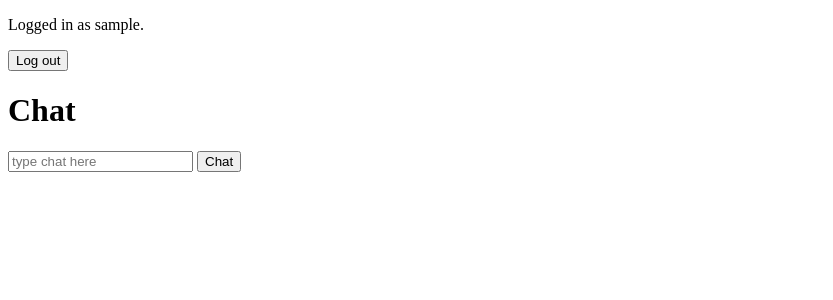
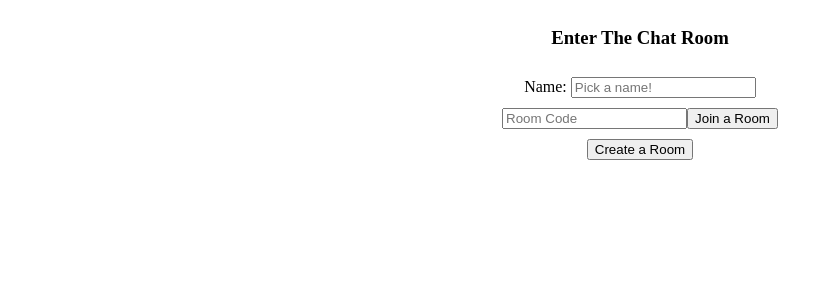
Before and after one commit to Matthew-Berthoud/bert-poker, a Flask app: page / in a window 1280 px wide. Shown: the top 300 px of the page, without its empty margins (0-833 px from the left). Run offline with Flask 3, Linux system fonts and the light colour scheme; the visitor is signed in with stand-in values (Sample User, id 1); some libraries are stand-ins or nearby versions.

Commit message:
twt stuff

```diff
--- a/app.py
+++ b/app.py
@@ -1,5 +1,5 @@
 from flask import Flask, redirect, render_template, request, session, url_for
-from flask_socketio import SocketIO, emit, send
+from flask_socketio import SocketIO, emit, send, join_room, leave_room
 from werkzeug.middleware.proxy_fix import ProxyFix
 
 app = Flask(__name__)
@@ -15,14 +15,13 @@ messages = []
 
 @app.route('/', methods=['GET', 'POST'])
 def index():
+    return render_template('home.html')
     if request.method == 'POST':
-        form_value = request.form.get("submit_button")
-        if form_value == "Log out":
-            return redirect(url_for('logout'))
-        elif form_value == "Chat":
-            message = session["username"] + ": " + request.form.get("chat_message")
-            messages.append(message)
-            return redirect(url_for('index'))
+        print("hello")
+        message = session["username"] + ": " + request.form.get("chat_message")
+        messages.append(message)
+        return render_template('index.html', messages=messages)
+
     if 'username' in session:
         return render_template('index.html', messages=messages)
     return redirect(url_for('login'))
@@ -41,15 +40,15 @@ def logout():
 
 @socketio.on('message')
 def chat_message(data):
-    print('received chat message: ' + str(data))
-
-@socketio.on('json')
-def handle_chat_json(data):
-    print('received chat json: ' + data)
+    send('received chat message: ' + str(data), broadcast=True)
 
 @socketio.on('connect')
 def handle_socket_connect():
-    send('Somebody else connected ' + str(session), broadcast=True)
+    send('Somebody connected ' + str(session), broadcast=True)
+
+@socketio.on('disconnect')
+def handle_socket_disconnect():
+    send('Somebody disconnected ' + str(session), broadcast=True)
 
 if __name__ == '__main__':
     socketio.run(app, port=4200, debug=True)
--- /dev/null
+++ b/static/css/styles.css
@@ -0,0 +1,22 @@
+.content {
+    display: flex;
+    align-items: center;
+    justify-content: center;
+}
+.buttons {
+    display: flex;
+    flex-direction: column;
+    align-items: center;
+    justify-content: center;
+    gap: 10px;
+}
+
+.join {
+    display: flex;
+    flex-direction: row;
+    width: 100%;
+}
+
+.create {
+    width=100%;
+}
--- /dev/null
+++ b/static/js/socketio.js
@@ -0,0 +1,22 @@
+document.addEventListener("DOMContentLoaded", () => {
+
+    var socket = io();
+
+    socket.on('connect', function() {
+        console.log("connected");
+    });
+
+    socket.on('message', (data) => {
+        console.log(data);
+    });
+
+    chat_message = document.getElementById("chat_message");
+    chat_button = document.getElementById("chat_button");
+
+
+    chat_button.addEventListener("click", () => {
+        console.log("clicked!")
+
+    });
+
+});
--- a/static/socketio.js
+++ /dev/null
@@ -1,9 +0,0 @@
-var socket = io();
-
-socket.on('connect', function() {
-    console.log("connected");
-});
-
-socket.on('message', (data) => {
-    console.log(data);
-});
--- /dev/null
+++ b/templates/home.html
@@ -0,0 +1,17 @@
+{% extends "layout.html" %}
+{% block content %}
+<form method="post" class="buttons">
+    <h3>Enter The Chat Room</h3>
+    <div>
+        <label>Name:</label>
+        <input type="text" placeholder="Pick a name!" name="name" value="{{name}}"/>
+    </div>
+    <div class="join">
+        <input type="text" placeholder="Room Code" name="code" value="{{code}}" />
+        <button type=submit" name="join">Join a Room</button>
+    </div>
+    <button type="submit" name="create" class="create-button">Create a Room</button>
+
+</form>
+
+{% endblock %}
--- a/templates/index.html
+++ b/templates/index.html
@@ -1,12 +1,8 @@
 {% extends "layout.html" %}
 
-{% block body %}
+{% block content %}
 
 <p>Logged in as {{ session["username"] }}.</p>
-
-<form method="post">
-    <input name="submit_button" type="submit" value="Log out" />
-</form>
 
 <h1>Chat</h1>
 
@@ -14,9 +10,9 @@
 <p>{{ message }}</p>
 {% endfor %}
 
-<form method="post">
+<form>
     <input name="chat_message" id="chat_message" type="text" placeholder="type chat here"/>
-    <input name="submit_button" type="submit" value="Chat" />
+    <input id="chat_button" type="submit", value="Send"/>
 </form>
 
 
--- a/templates/layout.html
+++ b/templates/layout.html
@@ -1,17 +1,22 @@
 <!DOCTYPE html>
 <html lang="en">
     <head>
+        <meta charset="UTF-8" />
         <title>BertPoker</title>
-    </head>
-    <body>
-        {% block body %}{% endblock %}
-
+        <link
+            rel="stylesheet"
+            href="{{ url_for('static', filename='css/styles.css') }}"
+        />
         <script
             src="https://cdnjs.cloudflare.com/ajax/libs/socket.io/4.0.1/socket.io.js"
             integrity="sha512-q/dWJ3kcmjBLU4Qc47E4A9kTB4m3wuTY7vkFJDTZKjTs8jhyGQnaUrxa0Ytd0ssMZhbNua9hE+E7Qv1j+DyZwA=="
             crossorigin="anonymous"
         ></script>
-        <script src="static/socketio.js"></script>
-
+    </head>
+    <body>
+        <div class="content">
+            {% block content %}{% endblock %}
+        </div>
+        <script src="static/js/socketio.js"></script>
     </body>
 </html>
--- a/templates/login.html
+++ b/templates/login.html
@@ -1,6 +1,6 @@
 {% extends "layout.html" %}
 
-{% block body %}
+{% block content %}
 
 <form method="post">
     <p><input type=text name=username>
```
